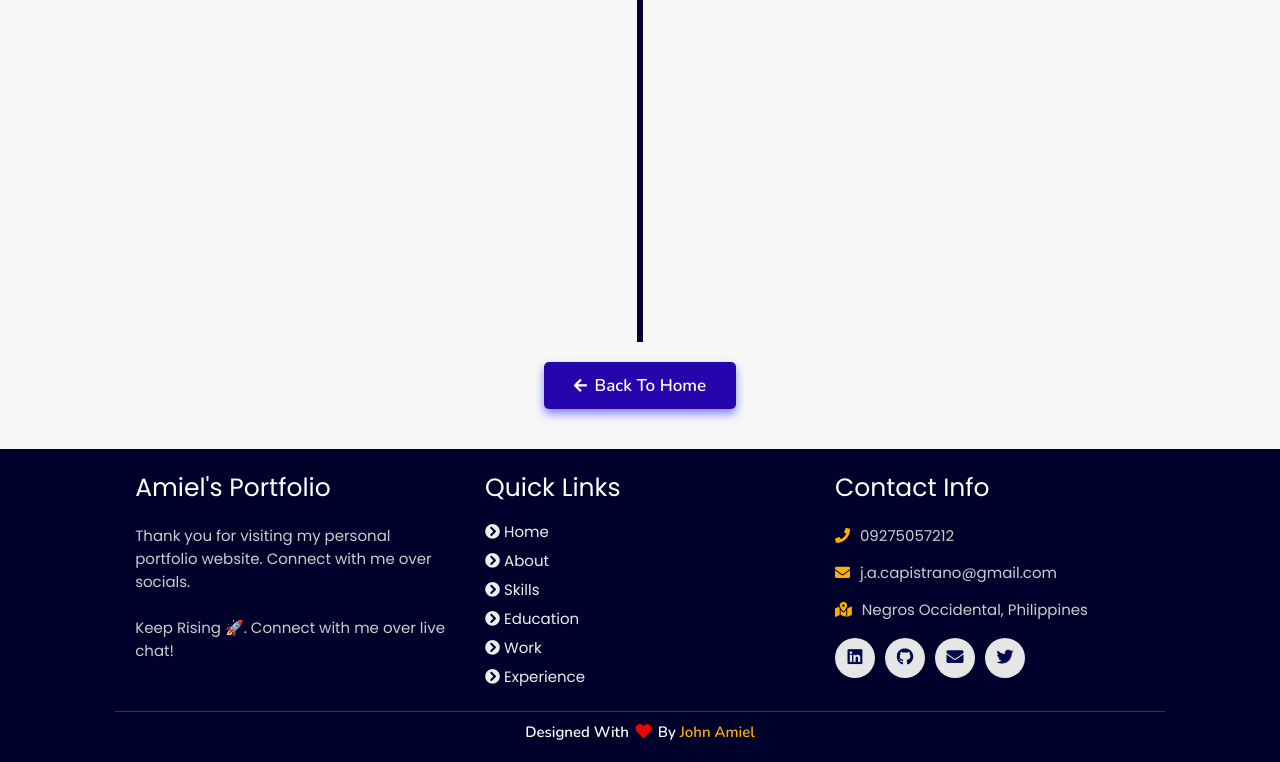
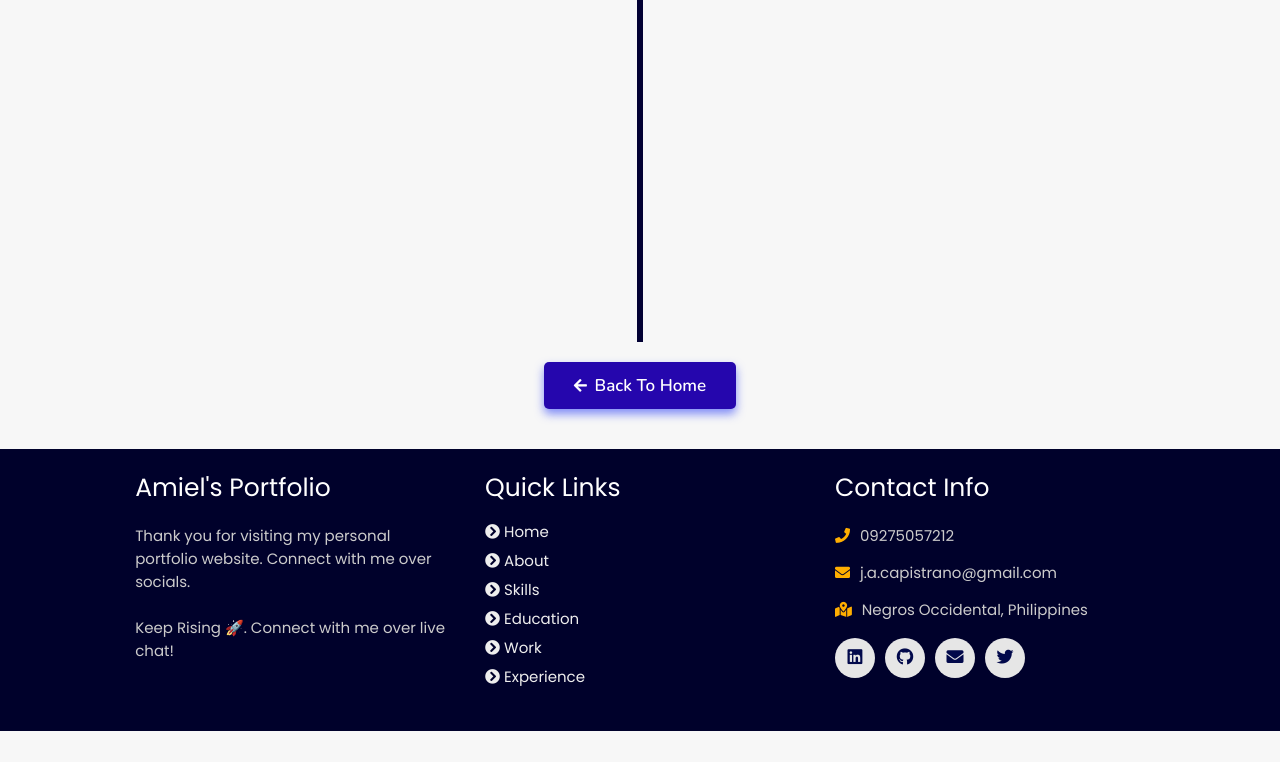
Before and after one commit to jacapistrano/portfolio, a plain HTML site: page experience/index.html in a window 1280 px wide. Shown: the part 859-1621 px from the top of the page. After the commit the page ends 1590 px from the top, so only its background shows below. Drawn offline with nearby package versions, Linux system fonts and the light colour scheme.

Commit message:
Code clean up

```diff
--- a/experience/index.html
+++ b/experience/index.html
@@ -195,9 +195,6 @@
           </div>
       </div>
   </div>
-
-  <h1 class="credit">Designed with <i class="fa fa-heart pulse"></i> by <a href="https://www.linkedin.com/in/john-amiel-capistrano-aa3b0012a/"> John Amiel</a></h1>
-
 </section>
 <!-- footer section ends -->
 
```
